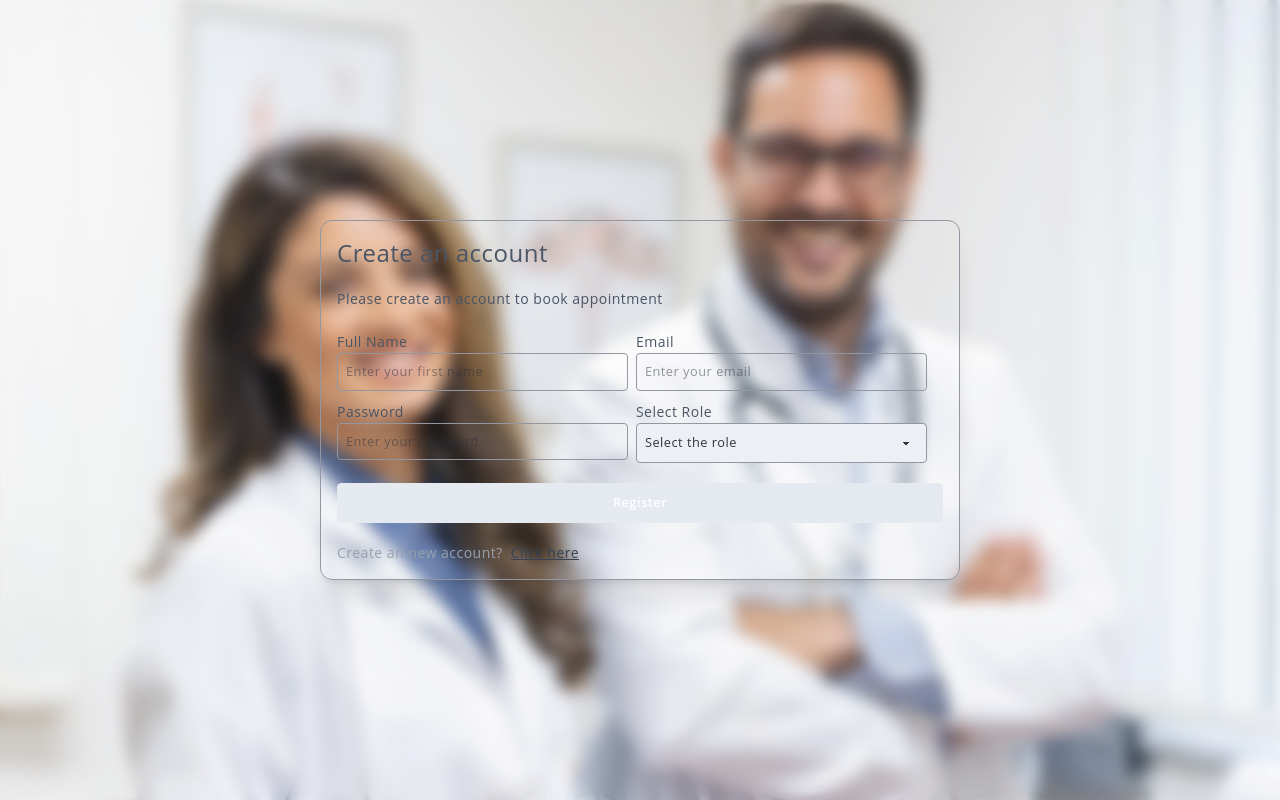
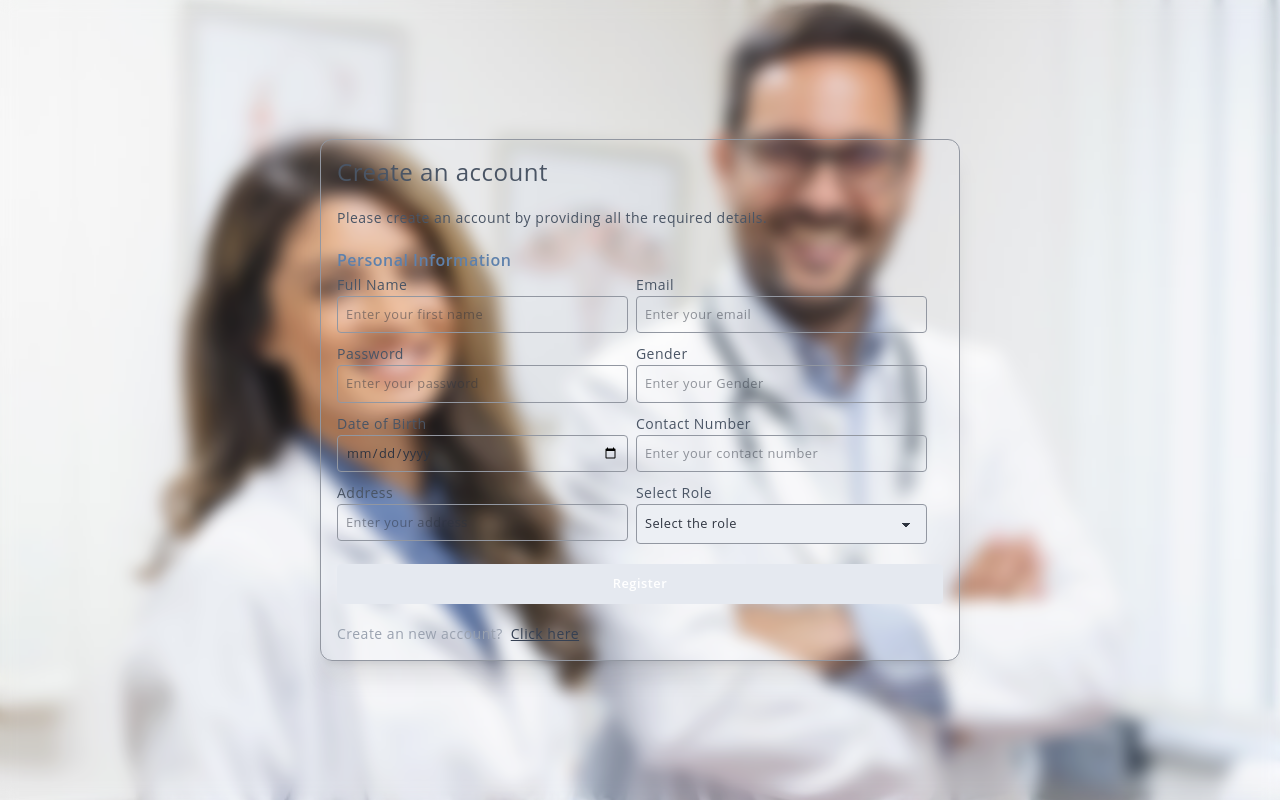
Before and after one commit to gayatriponnada/Hospital-Management-System, a React (Vite) app: page /signup in a window 1280 px wide. Built offline with nearby package versions, Linux system fonts and the light colour scheme.

Commit message:
fields added in signup page

```diff
--- a/src/components/login/Signup.jsx
+++ b/src/components/login/Signup.jsx
@@ -11,6 +11,10 @@ const Signup = () => {
     fullname: "",
     email: "",
     password: "",
+    gender: "",
+    dob: "",
+    contactNumber: "",
+    address: "",
     role: "",
   });
 
@@ -65,6 +69,10 @@ const Signup = () => {
           email: details?.email,
           password: details?.password,
           role: details?.role,
+          gender: details?.gender,
+          contactNumber: details?.contactNumber,
+          address: details?.address,
+          dob: details?.dob,
         }
       );
       console.log("User created:", response.data);
@@ -108,9 +116,10 @@ const Signup = () => {
           Create an account
         </div>
         <div className="text-sm text-gray-600">
-          Please create an account to book appointment
+          Please create an account by providing all the required details.
         </div>
-
+        <div className="max-h-[50%] overflow-auto">
+          <div className="font-semibold text-primary">Personal Information</div>
           <div className=" flex  flex-wrap gap-2 ">
             <div className="w-[48%]">
               <label className="text-sm text-gray-600">Full Name</label>
@@ -142,7 +151,9 @@ const Signup = () => {
                 type="email"
               />
               {errors.email && (
-              <p className="text-red-400 text-xs font-normal">{errors.email}</p>
+                <p className="text-red-400 text-xs font-normal">
+                  {errors.email}
+                </p>
               )}
             </div>
 
@@ -165,6 +176,55 @@ const Signup = () => {
             </div>
 
             <div className="w-[48%]">
+              <label className="text-sm text-gray-600">Gender</label>
+              <input
+                className="w-full p-2 border-(--border-primary) border rounded outline-none focus:border-input focus:outline-none"
+                placeholder="Enter your Gender"
+                type="text"
+                value={details?.gender}
+                onChange={(e) => {
+                  setDetails({ ...details, gender: e.target.value });
+                }}
+              />
+            </div>
+            <div className="w-[48%]">
+              <label className="text-sm text-gray-600">Date of Birth</label>
+              <input
+                className="w-full p-2 border-(--border-primary) border rounded outline-none focus:border-input focus:outline-none"
+                placeholder="Enter your DOB"
+                type="date"
+                value={details?.dob}
+                onChange={(e) => {
+                  setDetails({ ...details, dob: e.target.value });
+                }}
+              />
+            </div>
+            <div className="w-[48%]">
+              <label className="text-sm text-gray-600">Contact Number</label>
+              <input
+                className="w-full p-2 border-(--border-primary) border rounded outline-none focus:border-input focus:outline-none"
+                placeholder="Enter your contact number"
+                type="number"
+                value={details?.contactNumber}
+                onChange={(e) => {
+                  setDetails({ ...details, contactNumber: e.target.value });
+                }}
+              />
+            </div>
+            <div className="w-[48%]">
+              <label className="text-sm text-gray-600">Address</label>
+              <input
+                className="w-full p-2 border-(--border-primary) border rounded outline-none focus:border-input focus:outline-none"
+                placeholder="Enter your address"
+                type="text"
+                value={details?.address}
+                onChange={(e) => {
+                  setDetails({ ...details, address: e.target.value });
+                }}
+              />
+            </div>
+
+            <div className="w-[48%]">
               <label className="text-sm text-gray-600">Select Role</label>
               <select
                 className="select w-full p-2 border-(--border-primary) border font-normal rounded outline-none focus:border-input focus:outline-none"
@@ -183,8 +243,11 @@ const Signup = () => {
                 ))}
               </select>
               {errors.role && (
-              <p className="text-red-400 text-xs font-normal">{errors.role}</p>
+                <p className="text-red-400 text-xs font-normal">
+                  {errors.role}
+                </p>
               )}
+            </div>
           </div>
         </div>
 
```
Lines whose indentation alone changed are shown as unchanged.
